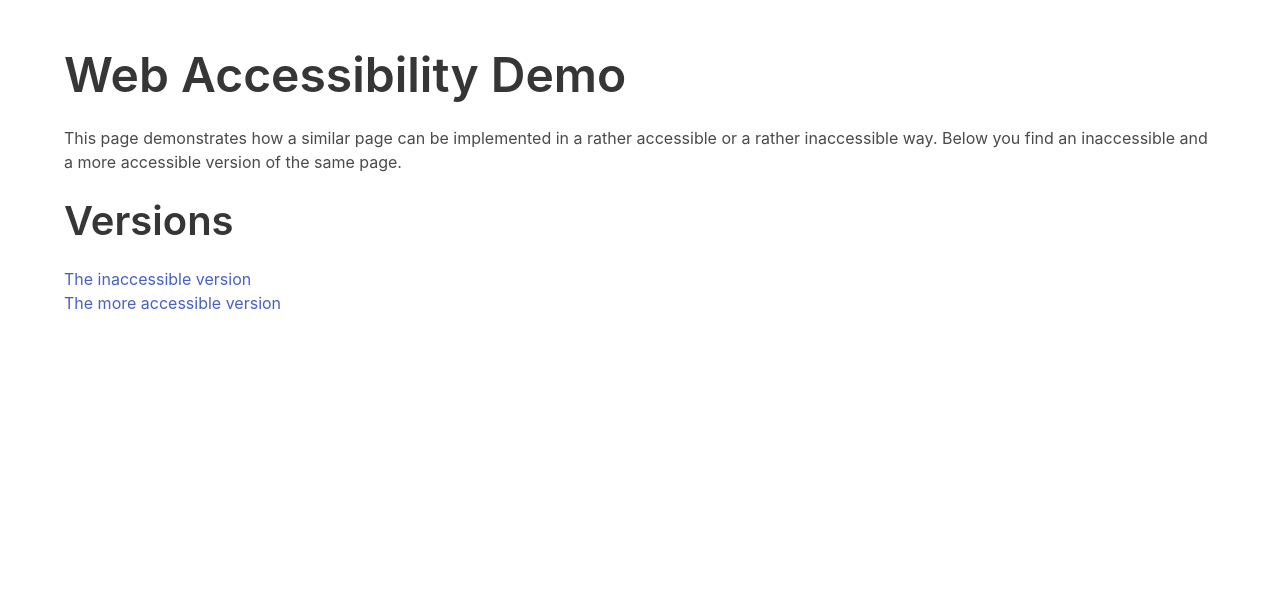
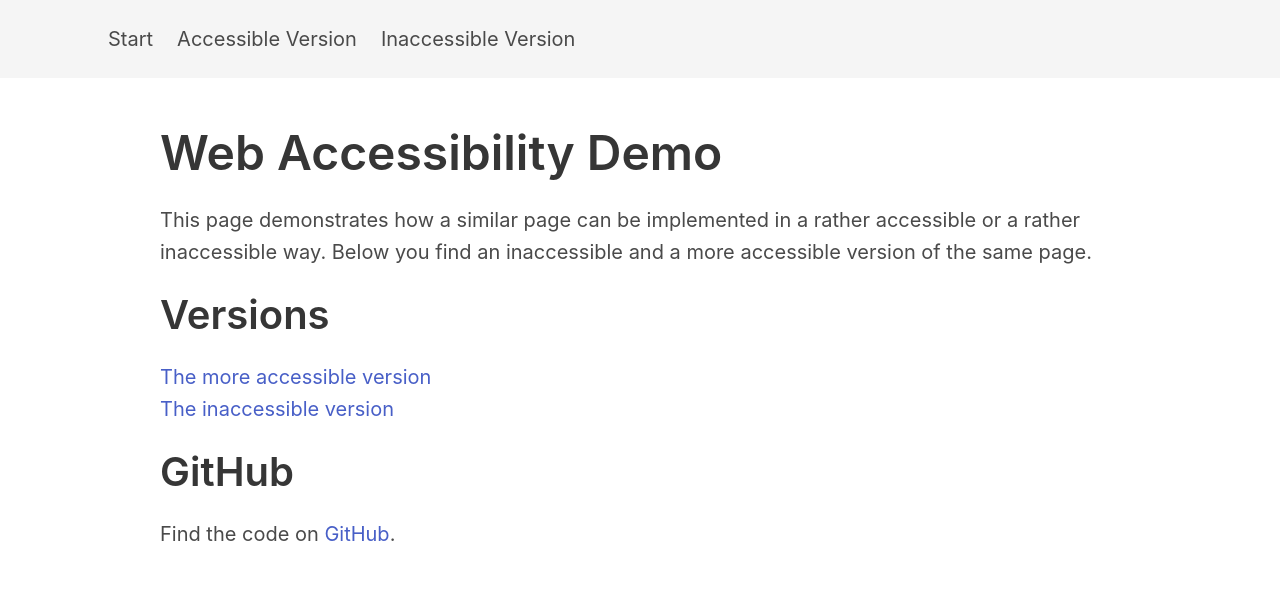
Before and after one commit to Anne-Victoria/Accessibility-Demo-Page, a website: page index.html in a window 1280 px wide. Drawn offline with nearby package versions, Linux system fonts and the light colour scheme.

```diff
--- a/index.html
+++ b/index.html
@@ -5,11 +5,29 @@
     <meta http-equiv="X-UA-Compatible" content="IE=edge" />
     <meta name="viewport" content="width=device-width, initial-scale=1.0" />
     <link rel="stylesheet" href="../node_modules/bulma/css/bulma.min.css" />
+    <link rel="stylesheet" href="./main.css" />
     <title>Web Accessibility Demo</title>
   </head>
   <body>
-    <section class="section">
+    <section class="has-background-light">
       <div class="container">
+        <nav class="navbar is-light is-spaced">
+          <div class="navbar-menu is-active">
+            <div class="navbar-start">
+              <a href="/" class="navbar-item"> Start </a>
+              <a href="./accessible.html" class="navbar-item">
+                Accessible Version
+              </a>
+              <a href="./inaccessible.html" class="navbar-item">
+                Inaccessible Version
+              </a>
+            </div>
+          </div>
+        </nav>
+      </div>
+    </section>
+    <main class="section">
+      <div class="container is-max-desktop">
         <h1 class="title is-1">Web Accessibility Demo</h1>
         <p class="block">
           This page demonstrates how a similar page can be implemented in a
@@ -17,15 +35,22 @@
           inaccessible and a more accessible version of the same page.
         </p>
         <h2 class="title is-2">Versions</h2>
-        <ul>
+        <ul class="block">
           <li>
-            <a href="/src/inaccessible.html">The inaccessible version</a>
+            <a href="./accessible.html">The more accessible version</a>
           </li>
           <li>
-            <a href="/src/accessible.html">The more accessible version</a>
+            <a href="./inaccessible.html">The inaccessible version</a>
           </li>
         </ul>
+        <h2 class="title is-2">GitHub</h2>
+        <p class="block">
+          Find the code on
+          <a href="https://github.com/Anne-Victoria/Accessibility-Demo-Page"
+            >GitHub</a
+          >.
+        </p>
       </div>
-    </section>
+    </main>
   </body>
 </html>
--- /dev/null
+++ b/main.css
@@ -0,0 +1,8 @@
+body {
+    font-size: 20px;
+    line-height: 32px;
+}
+
+.navbar-item.is-active {
+    text-decoration: underline;
+}
--- a/src/main.css
+++ /dev/null
@@ -1,4 +0,0 @@
-body {
-    font-size: 20px;
-    line-height: 32px;
-}
```
Also changed, not shown: accessible.html (renamed from src/accessible.html, +50 -4 lines), README.md, images/dog-training.jpg (renamed from src/images/dog-training.jpg), inaccessible.html (renamed from src/inaccessible.html), 2 other files.
